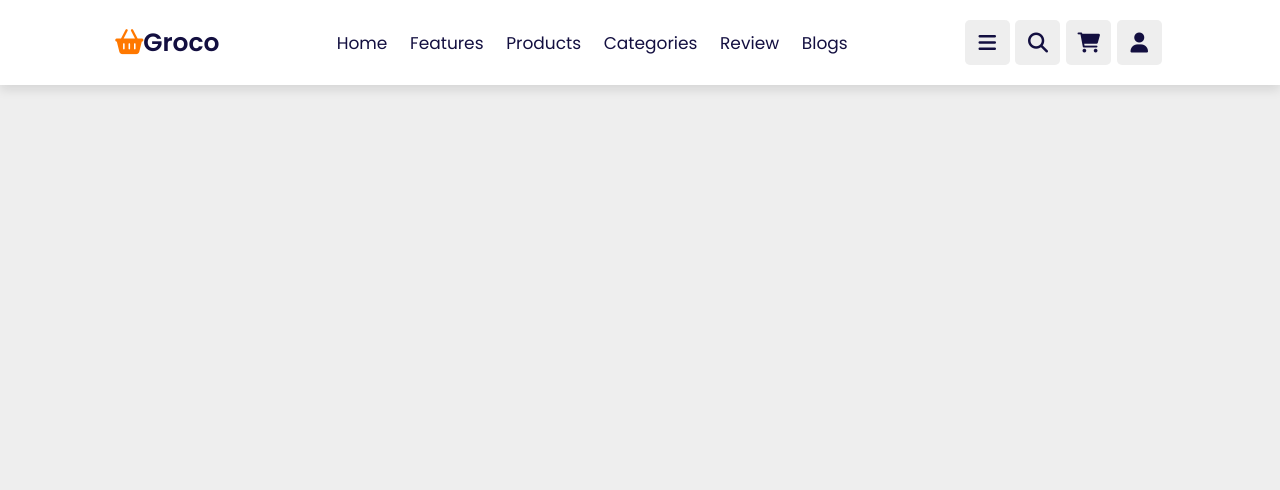
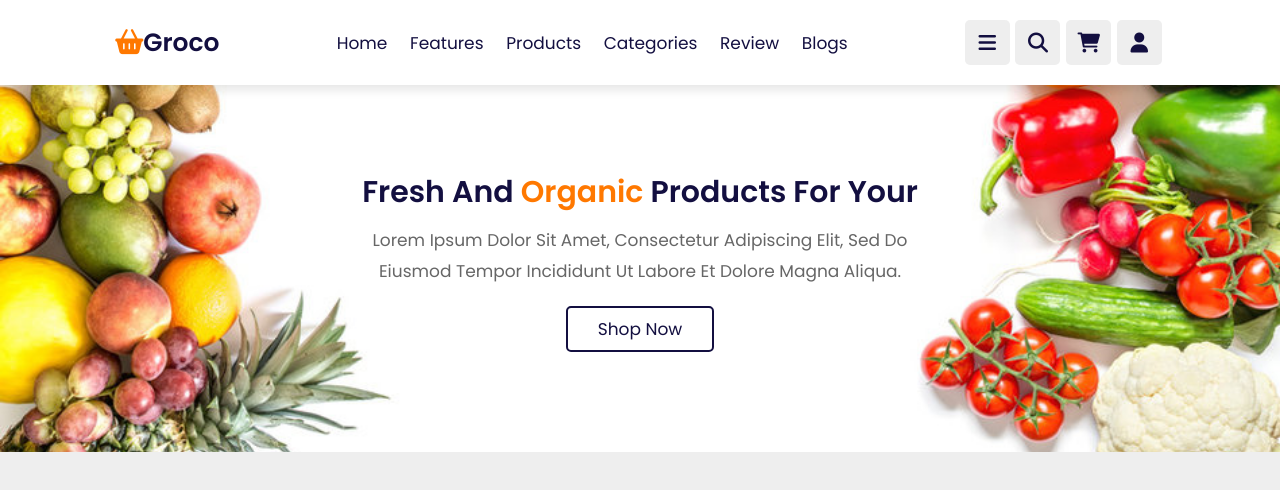
Before and after one commit to Lanarus/grocery-store, a plain HTML site: page index.html in a window 1280 px wide. Drawn offline with Linux system fonts and the light colour scheme.

Commit message:
home section

```diff
--- a/css/style.css
+++ b/css/style.css
@@ -29,6 +29,9 @@ html{
 
 body{
     background: #eee;
+}
+section{
+    padding: 2rem 9%;
 }
 
 .btn{
@@ -246,6 +249,9 @@ body{
     .header{
         padding: 2rem;
     }
+    section{
+        padding: 2rem;
+    }
 }
 
 @media (max-width:768px){
@@ -281,3 +287,40 @@ body{
         font-size: 55%;
     }
 }
+
+.home{
+    display: flex;
+    align-items: center;
+    justify-content: center;
+    background: url(../image/banner-bg.png) no-repeat;
+    background-position: center;
+    background-size: cover;
+    padding-top: 17rem;
+    padding-bottom: 10rem;
+}
+/* .home .content{
+    background: #fff;
+    padding: 5rem;
+    opacity: 0.5;
+}
+.home .content p{
+    color: var(--black);
+}  */
+.home .content{
+    text-align: center;
+    width: 60rem;
+}
+.home .content h3{
+    color: var(--black);
+    font-size: 3rem;
+}
+
+.home .content h3 span{
+    color: var(--orange);
+}
+.home .content p{
+    color: var(--light-color);
+    font-size: 1.7rem;
+    padding: 1rem 0;
+    line-height: 1.8;
+}
--- a/index.html
+++ b/index.html
@@ -6,14 +6,14 @@
     <meta name="viewport" content="width=device-width, initial-scale=1.0">
     <title>Responsive Grogery Website design </title>
 
-    <! -- font awesome cdn link -->
+    <!-- font awesome cdn link -->
     <link rel="stylesheet" href="https://cdnjs.cloudflare.com/ajax/libs/font-awesome/6.2.1/css/all.min.css">
 
-    <! -- custom css file link -->
+    <!-- custom css file link -->
     <link rel="stylesheet" href="css/style.css">
 </head>
 <body>
-<! -- header section starts -->
+<!-- header section starts -->
 <header class="header">
     <a href="#" class="logo"> <i class="fas fa-shopping-basket"></i>groco</a>
     <nav class="navbar">
@@ -79,12 +79,22 @@
     </form>
 
 </header>
+<!-- header section ends -->
+
+<!-- home section starts -->
+
+<section class="home" id="home">
+    <div class="content">
+        <h3>fresh and <span>organic</span> products for your</h3>
+        <p>Lorem ipsum dolor sit amet, consectetur adipiscing elit, sed do eiusmod tempor incididunt
+            ut labore et dolore magna aliqua. </p>
+        <a href="#" class="btn">shop now</a>
+    </div>
 
 
+</section>
 
-<! -- header section ends -->
-
-
+<!-- home section ends -->
 
 
 
```
Also changed, not shown: image/banner-bg.png (added).
